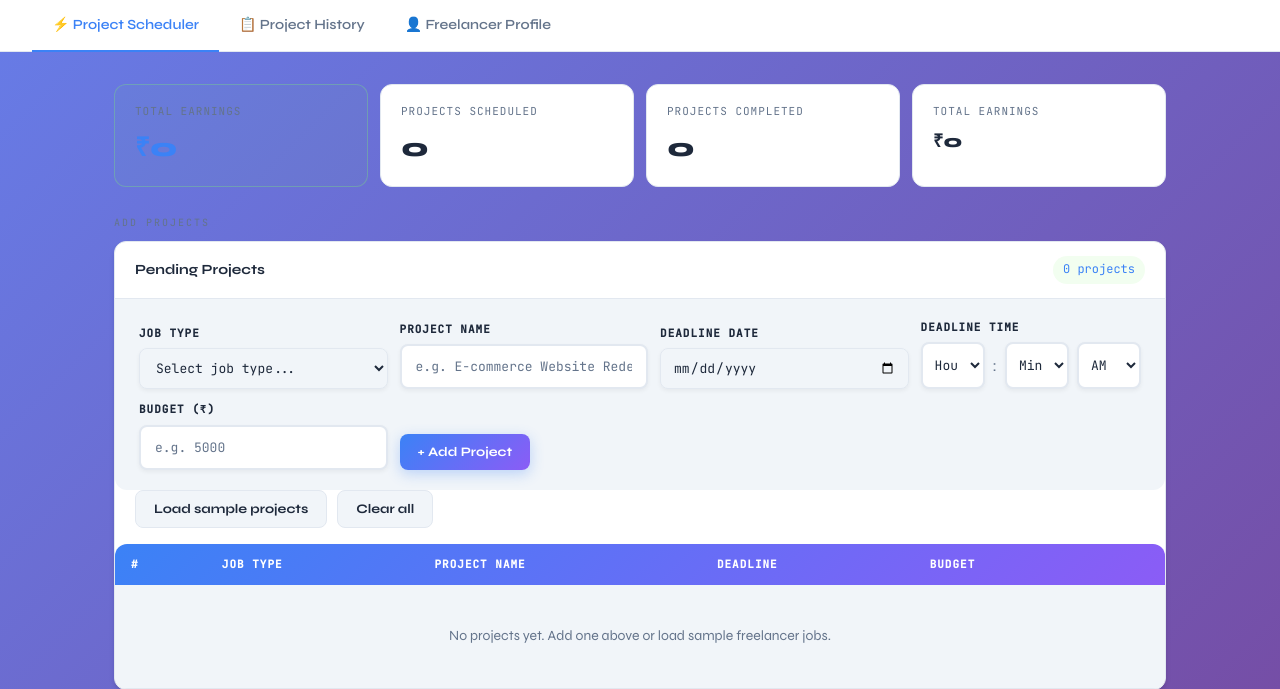
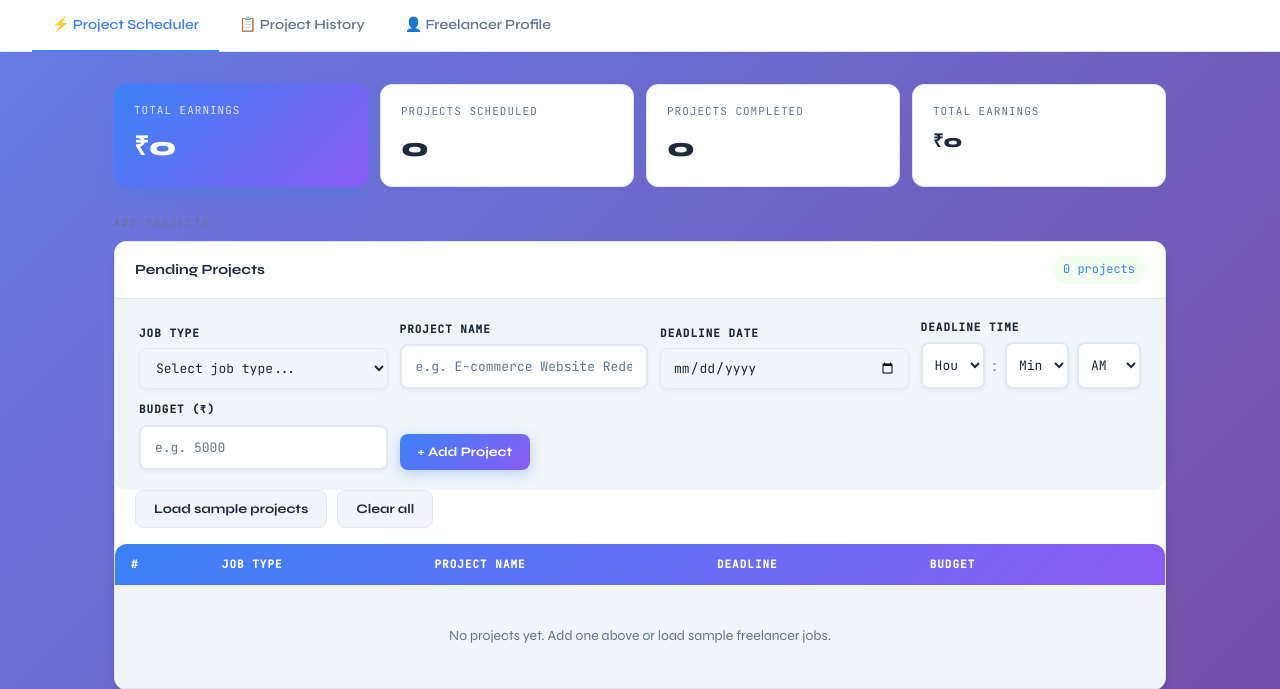
Before and after one commit to MOHAN-S-del/jobmax-scheduler, a Flask app: page /dashboard in a window 1280 px wide. Shown: the part 84-773 px from the top of the page. Run offline with Flask 3, Linux system fonts and the light colour scheme; some libraries are stand-ins or nearby versions.

Commit message:
colour ontrast of total earning

```diff
--- a/templates/dashboard.html
+++ b/templates/dashboard.html
@@ -123,10 +123,16 @@
   /* ── STATS ROW ── */
   .stats-row { display: grid; grid-template-columns: repeat(4,1fr); gap: 12px; margin-bottom: 28px; }
   .stat-card { background: var(--surface); border: 1px solid var(--border); border-radius: var(--radius); padding: 18px 20px; }
-  .stat-card.highlight { border-color: rgba(126,245,106,0.3); background: rgba(126,245,106,0.04); }
+  .stat-card.highlight {
+    background: linear-gradient(135deg, var(--accent) 0%, var(--accent3) 100%);
+    border: none;
+    box-shadow: 0 10px 20px -5px rgba(59, 130, 246, 0.4);
+  }
+  .stat-card.highlight .s-label { color: rgba(255, 255, 255, 0.8); }
+  .stat-card.highlight .s-val { color: #ffffff !important; }
   .s-label { font-size: 11px; color: var(--muted); font-family: 'JetBrains Mono',monospace; text-transform: uppercase; letter-spacing: 1px; margin-bottom: 6px; }
   .s-val { font-size: 26px; font-weight: 800; }
-  .s-val.green { color: var(--accent); }
+  .s-val.green { color: var(--success); }
 
   /* ── SECTION ── */
   .section-label { font-family: 'JetBrains Mono',monospace; font-size: 10px; color: var(--muted); text-transform: uppercase; letter-spacing: 2px; margin-bottom: 10px; }
```
